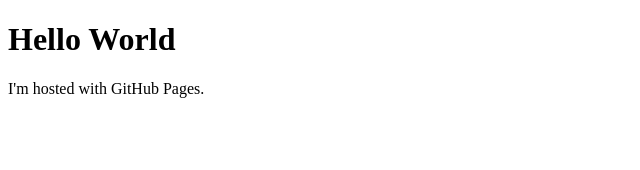
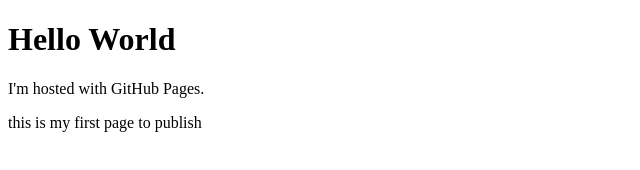
Before and after one commit to ganjianilkumar/ganjianilkumar.github.io, a plain HTML site: page index.html in a window 1280 px wide. Shown: the whole page, without its empty margins (0-640 px from the left). Drawn offline with Linux system fonts and the light colour scheme.

Commit message:
updated index page

```diff
--- a/index.html
+++ b/index.html
@@ -3,5 +3,6 @@
 <body>
 <h1>Hello World</h1>
 <p>I'm hosted with GitHub Pages.</p>
+<p>this is my first page to publish</p>
 </body>
 </html>
```
